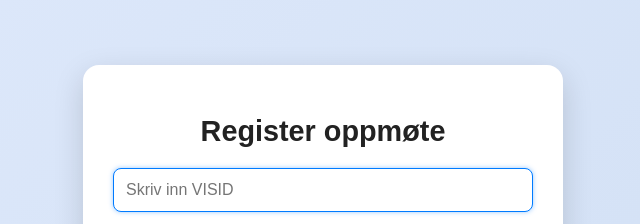
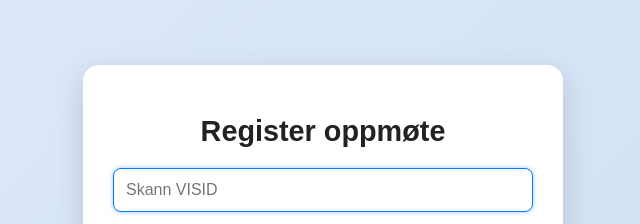
Before and after one commit to oscnyd/Backup-skann, a plain HTML site: page index.html in a window 1280 px wide. Shown: the part 210-434 px from the top of the page, 317-957 px from the left. Drawn offline with Linux system fonts and the light colour scheme.

Commit message:
skann visid

```diff
--- a/index.html
+++ b/index.html
@@ -124,7 +124,7 @@
 <body>
     <div class="container">
         <h1>Register oppmøte</h1>
-        <input type="text" id="visidInput" placeholder="Skriv inn VISID">
+        <input type="text" id="visidInput" placeholder="Skann VISID">
         <button id="searchButton">Søk</button>
         <div class="result" id="result">
             <!-- Resultater vises her -->
```
